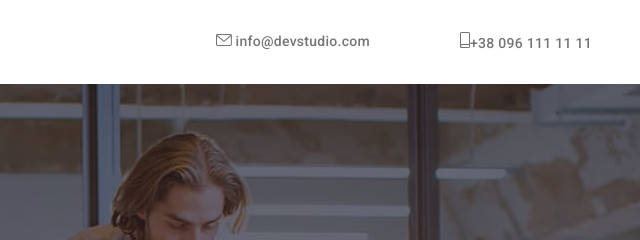
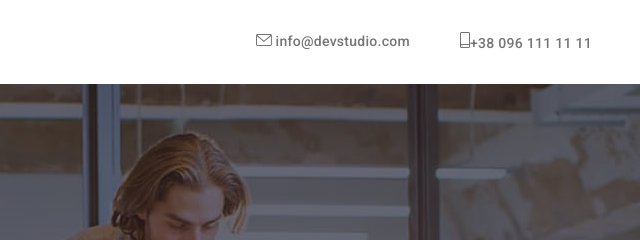
Before and after one commit to Iryna-Kobyzhcha/goit-markup-hw-04, a plain HTML site: page index.html in a window 1280 px wide. Shown: the top 240 px of the page, 633-1273 px from the left. Drawn offline with nearby package versions, Linux system fonts and the light colour scheme.

Commit message:
оновлює стилі

```diff
--- a/css/styles.css
+++ b/css/styles.css
@@ -85,7 +85,6 @@ line-height: 1.19;
 }
 .contacts {
   display: flex;
-  gap: 40px;
   margin-left: auto;
   align-items: center;
 }
```
